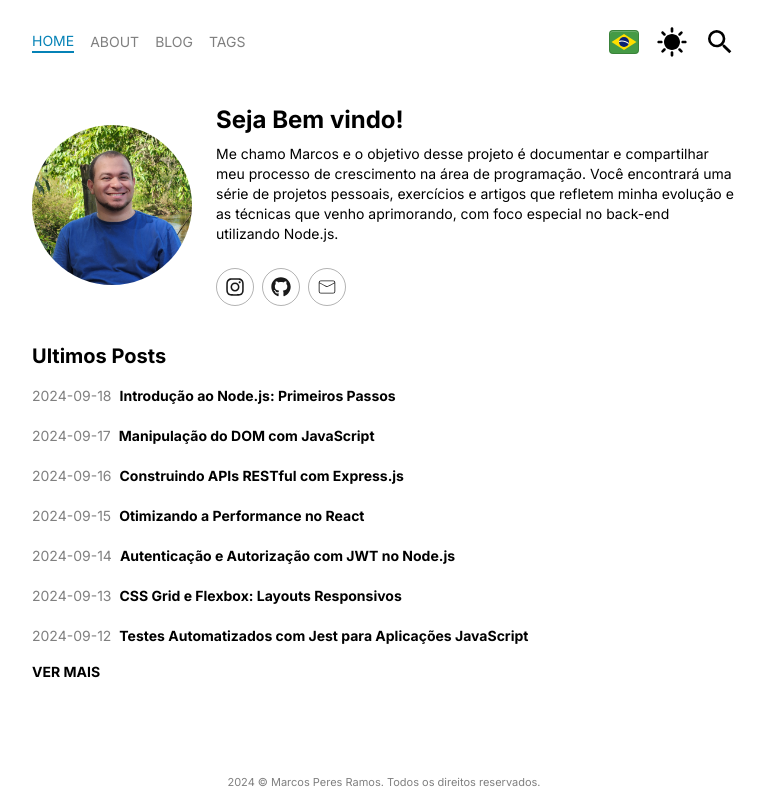
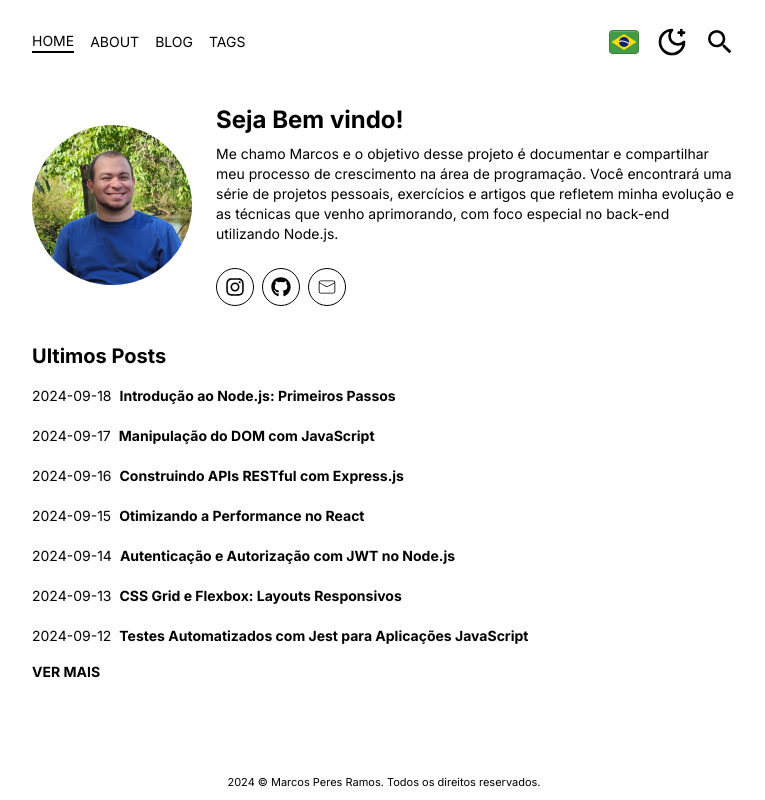
Before and after one commit to PRMarcos/dev-portfolio, a Next.js app: page / in a window 1280 px wide. Shown: the whole page, without its empty margins (256-1021 px from the left). Built offline with nearby package versions, Linux system fonts and the light colour scheme.

Commit message:
fixed theme toggle using next-theme

```diff
--- a/app/layout.tsx
+++ b/app/layout.tsx
@@ -5,6 +5,7 @@ import type { Viewport } from 'next'
 import '@/styles/globals.css'
 import Footer from "@/components/Footer";
 import Menu from "@/components/Menu";
+import { ThemeProvider } from "@/components/ThemeProvider";
 
 export const viewport: Viewport = {
   width: 'device-width',
@@ -25,13 +26,15 @@ export default function RootLayout({
 }) {
 
   return (
-    <html lang="pt-br" className={"light"}>
+    <html lang="pt-br" suppressHydrationWarning>
       <body className={`transition-colors flex-col flex max-w-3xl mx-auto px-8 min-h-screen text-sm font-normal	text-copy bg-background	${inter.className}`}>
-        <Menu className="flex-none"/>
-        <main className="flex-1 container">
-        {children}
-        </main>
-        <Footer className="flex-none"/>
+        <ThemeProvider>
+          <Menu className="flex-none"/>
+          <main className="flex-1 container">
+          {children}
+          </main>
+          <Footer className="flex-none"/>
+        </ThemeProvider>
       </body>
     </html>
   )
--- a/components/Menu.tsx
+++ b/components/Menu.tsx
@@ -1,6 +1,7 @@
 "use client"
 
 import { useCallback, useEffect, useState } from "react";
+import { useTheme } from "next-themes";
 
 import { layout_MenuLinks } from "@/site-data"
 import { MenuLinkList } from "./MenuLinkList";
@@ -19,7 +20,8 @@ import {
 export default function Menu({ className }: { className?: string}) {
   const [menuState, setmenuState] = useState(false);
   const [language, setLanguage] = useState(false);
-  const [theme, setTheme] = useState(true);
+  const {theme, setTheme} = useTheme();
+
 
 
   const renderHambMenu = useCallback(
@@ -29,12 +31,10 @@ export default function Menu({ className }: { className?: string}) {
     [menuState]
   );
 
-  useEffect(() => {
-
-    if (theme) document.documentElement.classList.replace("dark","light")
-      else document.documentElement.classList.replace("light","dark")
-
-  }, [theme]);
+  function handleToggleTheme(){
+    if(theme==="light") setTheme("dark")
+      else setTheme("light")
+  }
 
 
   return (
@@ -45,7 +45,7 @@ export default function Menu({ className }: { className?: string}) {
         </div>
           <div className="flex gap-4 items-center">
             <LanguageToggle lang={language} action={()=>setLanguage(!language)} />
-            <ThemeToggle light={theme} action={()=> setTheme(!theme)}/>
+            <ThemeToggle theme={theme} action={handleToggleTheme}/>
             <SiteSearch />
             <div className="flex sm:hidden self-end relative">
 
--- /dev/null
+++ b/components/ThemeProvider.tsx
@@ -0,0 +1,9 @@
+"use client"
+
+import * as React from "react"
+import { ThemeProvider as NextThemesProvider } from "next-themes"
+
+export function ThemeProvider({ children, ...props}: React.ComponentProps<typeof NextThemesProvider>)
+{
+  return <NextThemesProvider {...props}>{children}</NextThemesProvider>
+}
--- a/components/ThemeToggle.tsx
+++ b/components/ThemeToggle.tsx
@@ -4,7 +4,7 @@ import { MdSunny  } from "react-icons/md";
 import { LuMoonStar  } from "react-icons/lu";
 
 
-export function ThemeToggle({light,action}:{light?:boolean, action?:MouseEventHandler}){
+export function ThemeToggle({theme,action}:{theme?:string|undefined, action?:MouseEventHandler}){
 
     return (
       <button
@@ -12,7 +12,7 @@ export function ThemeToggle({light,action}:{light?:boolean, action?:MouseEventHa
         className="flex gap-4 text-copy"
       >
        {
-        light?
+        theme === "dark"?
         <MdSunny className="w-8 h-8" />
         :
        <LuMoonStar className="w-8 h-8" />
--- a/package.json
+++ b/package.json
@@ -8,6 +8,7 @@
   },
   "dependencies": {
     "next": "^14.2.9",
+    "next-themes": "^0.4.4",
     "react": "^18.3.1",
     "react-dom": "^18.3.1",
     "react-icons": "^4.12.0"
--- a/styles/globals.css
+++ b/styles/globals.css
@@ -3,7 +3,7 @@
 @tailwind utilities;
 
 
-.light{
+.root{
     --background: 255, 255, 255;
     --primary: 5, 130, 182;
     --primaryHover: 231, 248, 255;
@@ -11,7 +11,7 @@
     --copyInverted:255, 255, 255;
 }
 
-.dark{
+[data-theme='dark']{
     --background: 0, 0, 0;
     --primary: 5, 130, 182;
     --primaryHover: 24, 26, 27;
--- a/tailwind.config.ts
+++ b/tailwind.config.ts
@@ -23,5 +23,6 @@ const config: Config = {
     },
   },
   plugins: [],
+  darkMode:"class"
 }
 export default config
```
Also changed, not shown: 2 other files (tests, documents, lock files or other folders).
